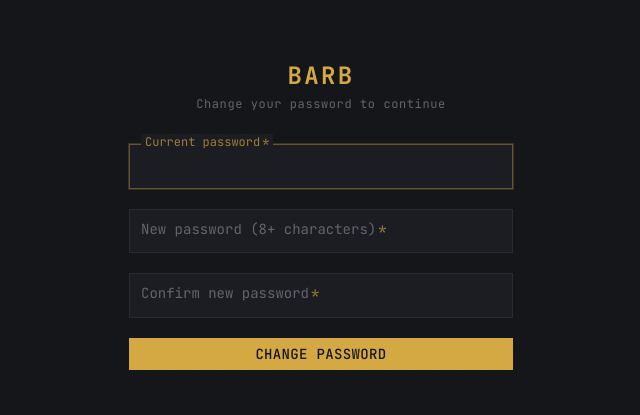
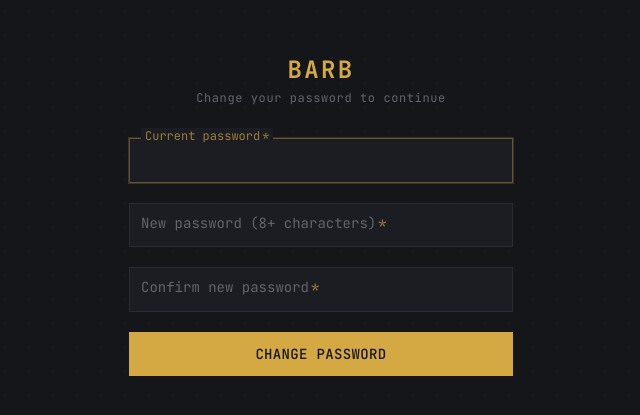
Before and after one commit to travisbale/barb, a Vue app in the folder frontend/: page /change-password in a window 1280 px wide. Shown: the part 217-632 px from the top of the page, without its empty margins (319-959 px from the left). Built offline with nearby package versions, Linux system fonts and the light colour scheme.

Commit message:
Adjust height on change password button

```diff
--- a/frontend/src/views/ChangePassword.vue
+++ b/frontend/src/views/ChangePassword.vue
@@ -45,7 +45,7 @@ async function submit() {
 
         <div v-if="error" class="text-xs text-danger font-mono">{{ error }}</div>
 
-        <AppButton type="submit" :disabled="loading" class="w-full justify-center">
+        <AppButton type="submit" :disabled="loading" class="w-full py-3 justify-center">
           {{ loading ? 'Changing...' : 'Change Password' }}
         </AppButton>
       </form>
```
